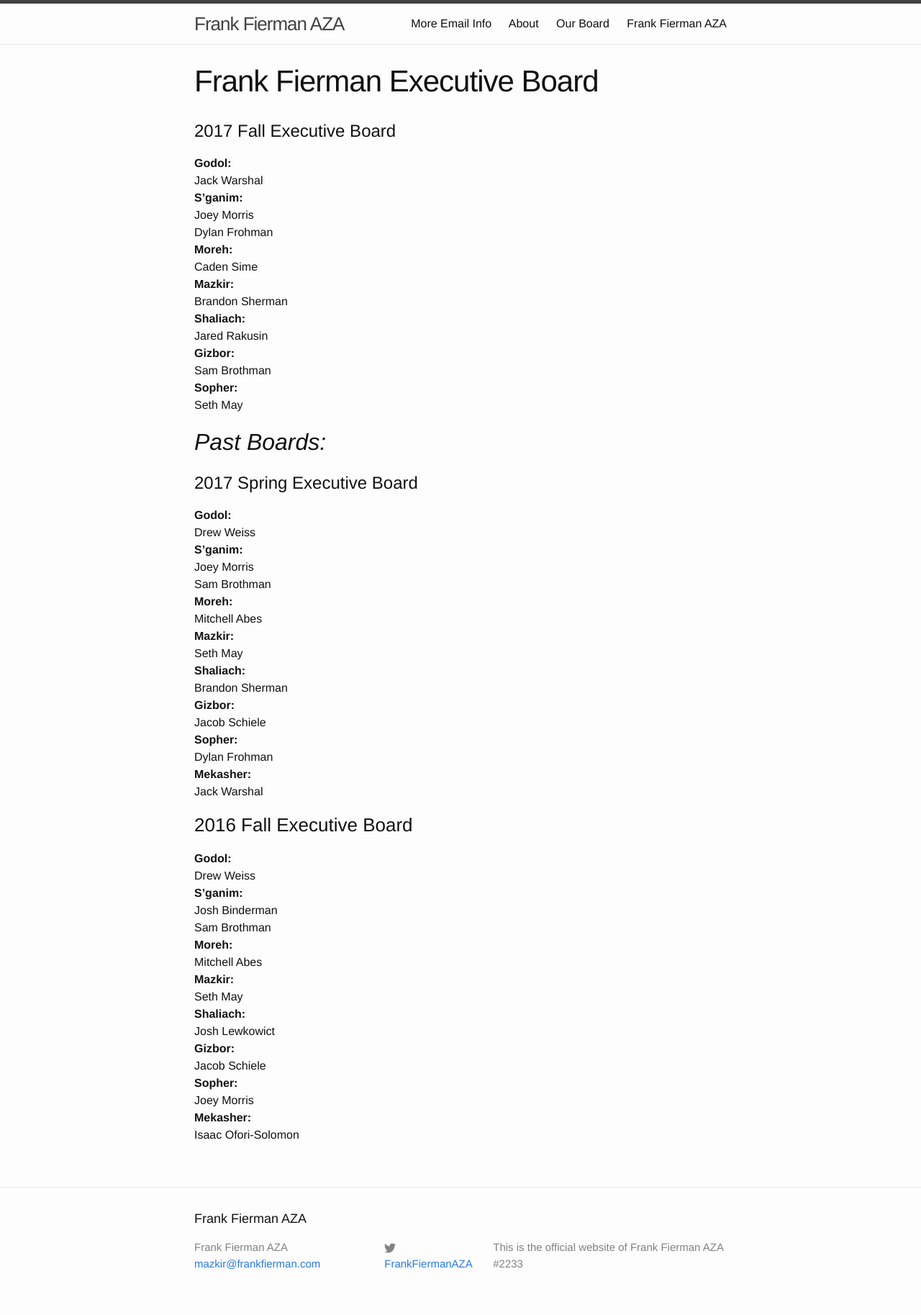
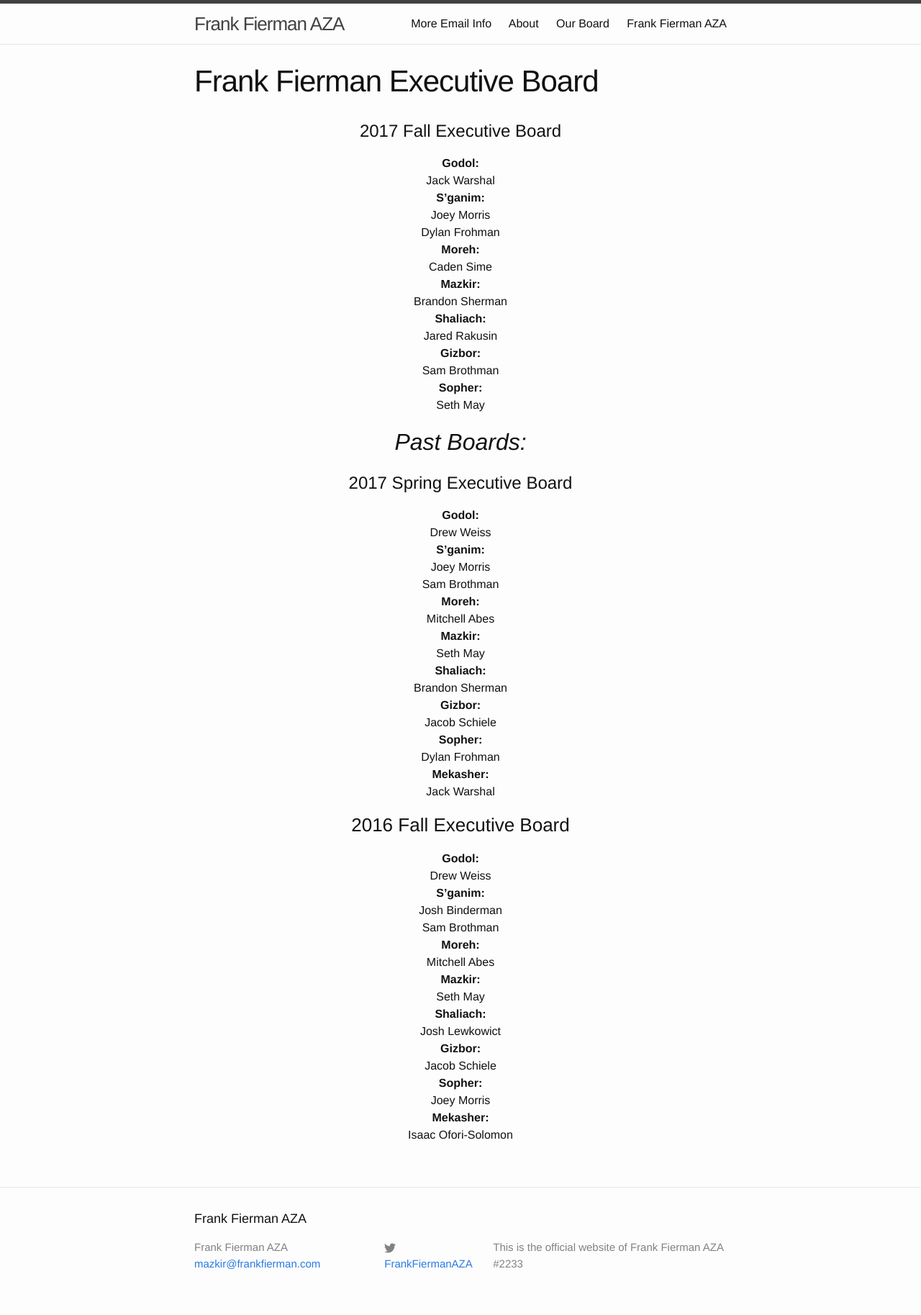
Before and after one commit to fiermanmazkir/fiermanmazkir.github.io, a Jekyll site: the page built from ourboard/index.md, in a window 1280 px wide. Shown: the whole page at 72% size. Built offline with Jekyll 4.4.1, drawn with Linux system fonts in a browser that asks for light colours.

Commit message:
Update board.html

```diff
--- a/_layouts/board.html
+++ b/_layouts/board.html
@@ -2,7 +2,7 @@
 layout: default
 ---
 <style>
-.center { text-align: center; }
+.post-content { text-align: center; }
 </style>
 
 <article class="post">
```
